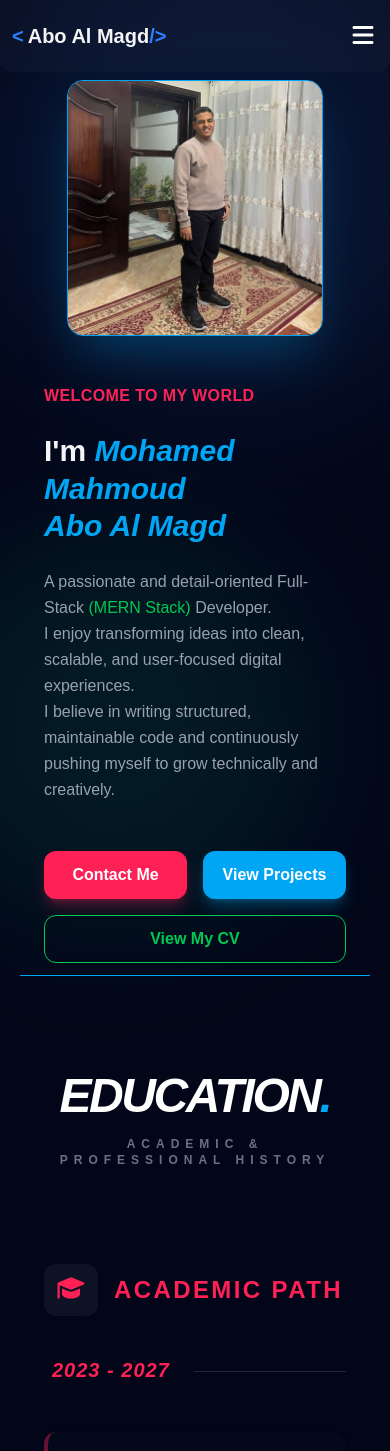
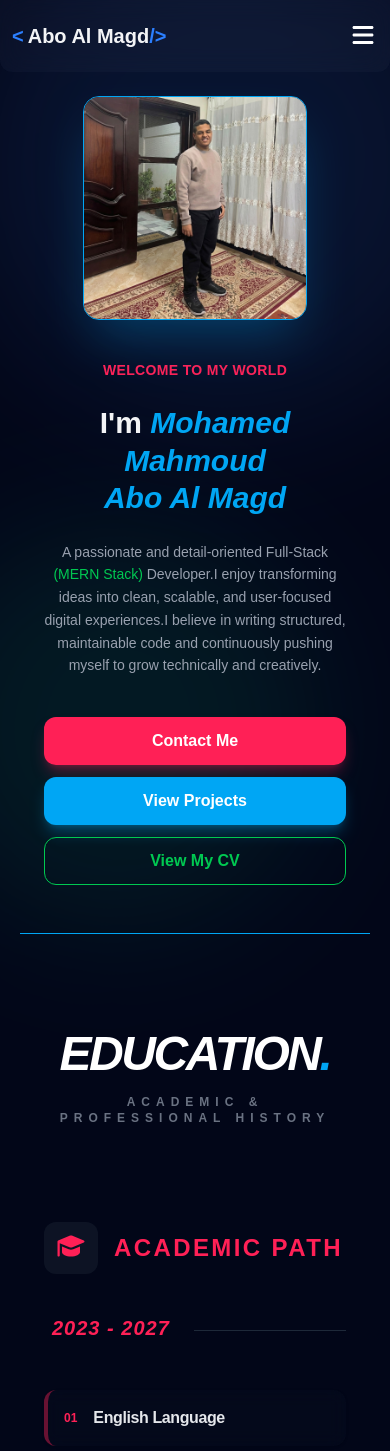
Before and after one commit to abo-al-magd-404/MyPortfolio, a Next.js app: page / in a window 390 px wide. Shown: the top 1451 px of the page. Built offline with nearby package versions, Linux system fonts and the light colour scheme; a web font is replaced by a local one.

Commit message:
Refactor LandingSection layout and styling
Updated the layout and styling of the LandingSection component, including adjustments to padding, text alignment, and button grid structure.

```diff
--- a/app/sections/landing.tsx
+++ b/app/sections/landing.tsx
@@ -1,3 +1,94 @@
+// "use client";
+
+// import Image from "next/image";
+// import { motion } from "framer-motion";
+// import Link from "next/link";
+
+// export default function LandingSection() {
+//   return (
+//     <section className="min-h-screen flex items-center pt-20 pb-3">
+//       <div className="container mx-auto px-6 lg:px-16 flex flex-col-reverse lg:flex-row items-center justify-between gap-12">
+//         {/* Text Content */}
+//         <motion.div
+//           initial={{ opacity: 0, x: -40 }}
+//           animate={{ opacity: 1, x: 0 }}
+//           transition={{ duration: 0.8 }}
+//           className="w-full lg:w-1/2 text-left space-y-6"
+//         >
+//           <h2 className="text-rose-500 font-semibold tracking-wide uppercase">
+//             Welcome To My World
+//           </h2>
+
+//           <h1 className="text-3xl md:text-5xl font-bold leading-tight">
+//             I&apos;m{" "}
+//             <span className="text-sky-500 italic">
+//               Mohamed
+//               <br />
+//               Mahmoud
+//               <br />
+//               Abo Al Magd
+//             </span>
+//           </h1>
+
+//           <p className="text-gray-400 text-base md:text-lg leading-relaxed max-w-xl lg:mx-0">
+//             A passionate and detail-oriented Full-Stack{" "}
+//             <span className="text-green-500">(MERN Stack)</span> Developer.
+//             <br />
+//             I enjoy transforming ideas into clean, scalable, and user-focused
+//             digital experiences.
+//             <br />I believe in writing structured, maintainable code and
+//             continuously pushing myself to grow technically and creatively.
+//           </p>
+
+//           {/* Buttons Section */}
+//           <div className="pt-6 w-full max-w-md mx-auto lg:mx-0">
+//             <div className="grid grid-cols-2 lg:grid-cols-3 gap-4">
+//               <Link
+//                 href="#contact"
+//                 className="flex items-center justify-center h-12 rounded-xl font-semibold text-white bg-rose-500 hover:bg-rose-600 transition-all duration-300 shadow-lg shadow-rose-500/30 hover:-translate-y-1 active:scale-95"
+//               >
+//                 Contact Me
+//               </Link>
+
+//               <Link
+//                 href="#projects"
+//                 className="flex items-center justify-center h-12 rounded-xl font-semibold text-white bg-sky-500 hover:bg-sky-600 transition-all duration-300 shadow-lg shadow-sky-500/30 hover:-translate-y-1 active:scale-95"
+//               >
+//                 View Projects
+//               </Link>
+
+//               <Link
+//                 href="/MyCV.pdf"
+//                 className="col-span-2 lg:col-span-1 flex items-center justify-center h-12 rounded-xl font-semibold border border-green-500 text-green-500 hover:bg-green-500 hover:text-white transition-all duration-300 hover:-translate-y-1 active:scale-95"
+//               >
+//                 View My CV
+//               </Link>
+//             </div>
+//           </div>
+//         </motion.div>
+
+//         {/* Hero Image */}
+//         <motion.div
+//           initial={{ opacity: 0, x: 40 }}
+//           animate={{ opacity: 1, x: 0 }}
+//           transition={{ duration: 0.8 }}
+//           className="w-full lg:w-1/2 flex justify-center"
+//         >
+//           <div className="relative w-64 h-64 md:w-80 md:h-80 lg:w-96 lg:h-96 xl:w-112.5 xl:h-112.5 group">
+//             <Image
+//               src="/images/MyPic.jpg"
+//               alt="Mohamed Mahmoud Abo Al Magd"
+//               fill
+//               className="object-cover rounded-2xl border border-sky-500 shadow-2xl shadow-sky-500/30 transition-transform duration-500 ease-in-out group-hover:scale-105 group-hover:shadow-sky-500/60"
+//               priority
+//             />
+//           </div>
+//         </motion.div>
+//       </div>
+//     </section>
+//   );
+// }
+
 "use client";
 
 import Image from "next/image";
@@ -6,20 +97,20 @@ import Link from "next/link";
 
 export default function LandingSection() {
   return (
-    <section className="min-h-screen flex items-center pt-20 pb-3">
-      <div className="container mx-auto px-6 lg:px-16 flex flex-col-reverse lg:flex-row items-center justify-between gap-12">
-        {/* Text Content */}
+    <section className="min-h-screen flex items-center pt-24 pb-12 lg:pt-20 lg:pb-3">
+      <div className="container mx-auto px-6 lg:px-16 flex flex-col-reverse lg:flex-row items-center justify-between gap-10 lg:gap-12">
+
         <motion.div
           initial={{ opacity: 0, x: -40 }}
           animate={{ opacity: 1, x: 0 }}
           transition={{ duration: 0.8 }}
-          className="w-full lg:w-1/2 text-left space-y-6"
+          className="w-full lg:w-1/2 text-center lg:text-left space-y-6"
         >
-          <h2 className="text-rose-500 font-semibold tracking-wide uppercase">
+          <h2 className="text-rose-500 font-semibold tracking-wide uppercase text-sm md:text-base">
             Welcome To My World
           </h2>
 
-          <h1 className="text-3xl md:text-5xl font-bold leading-tight">
+          <h1 className="text-3xl sm:text-4xl md:text-5xl lg:text-6xl font-bold leading-tight">
             I&apos;m{" "}
             <span className="text-sky-500 italic">
               Mohamed
@@ -30,19 +121,19 @@ export default function LandingSection() {
             </span>
           </h1>
 
-          <p className="text-gray-400 text-base md:text-lg leading-relaxed max-w-xl lg:mx-0">
+          <p className="text-gray-400 text-sm md:text-base lg:text-lg leading-relaxed max-w-lg mx-auto lg:mx-0">
             A passionate and detail-oriented Full-Stack{" "}
-            <span className="text-green-500">(MERN Stack)</span> Developer.
-            <br />
+            <span className="text-green-500 font-medium">(MERN Stack)</span> Developer.
+            <br className="hidden md:block" />
             I enjoy transforming ideas into clean, scalable, and user-focused
             digital experiences.
-            <br />I believe in writing structured, maintainable code and
+            <br className="hidden md:block" />
+            I believe in writing structured, maintainable code and
             continuously pushing myself to grow technically and creatively.
           </p>
 
-          {/* Buttons Section */}
-          <div className="pt-6 w-full max-w-md mx-auto lg:mx-0">
-            <div className="grid grid-cols-2 lg:grid-cols-3 gap-4">
+          <div className="pt-4 w-full max-w-md mx-auto lg:mx-0">
+            <div className="grid grid-cols-1 sm:grid-cols-2 lg:grid-cols-3 gap-3 md:gap-4">
               <Link
                 href="#contact"
                 className="flex items-center justify-center h-12 rounded-xl font-semibold text-white bg-rose-500 hover:bg-rose-600 transition-all duration-300 shadow-lg shadow-rose-500/30 hover:-translate-y-1 active:scale-95"
@@ -59,7 +150,7 @@ export default function LandingSection() {
 
               <Link
                 href="/MyCV.pdf"
-                className="col-span-2 lg:col-span-1 flex items-center justify-center h-12 rounded-xl font-semibold border border-green-500 text-green-500 hover:bg-green-500 hover:text-white transition-all duration-300 hover:-translate-y-1 active:scale-95"
+                className="sm:col-span-2 lg:col-span-1 flex items-center justify-center h-12 rounded-xl font-semibold border border-green-500 text-green-500 hover:bg-green-500 hover:text-white transition-all duration-300 hover:-translate-y-1 active:scale-95"
               >
                 View My CV
               </Link>
@@ -67,14 +158,13 @@ export default function LandingSection() {
           </div>
         </motion.div>
 
-        {/* Hero Image */}
         <motion.div
           initial={{ opacity: 0, x: 40 }}
           animate={{ opacity: 1, x: 0 }}
           transition={{ duration: 0.8 }}
           className="w-full lg:w-1/2 flex justify-center"
         >
-          <div className="relative w-64 h-64 md:w-80 md:h-80 lg:w-96 lg:h-96 xl:w-112.5 xl:h-112.5 group">
+          <div className="relative w-56 h-56 sm:w-72 sm:h-72 md:w-80 md:h-80 lg:w-96 lg:h-96 group">
             <Image
               src="/images/MyPic.jpg"
               alt="Mohamed Mahmoud Abo Al Magd"
@@ -84,6 +174,7 @@ export default function LandingSection() {
             />
           </div>
         </motion.div>
+
       </div>
     </section>
   );
```
